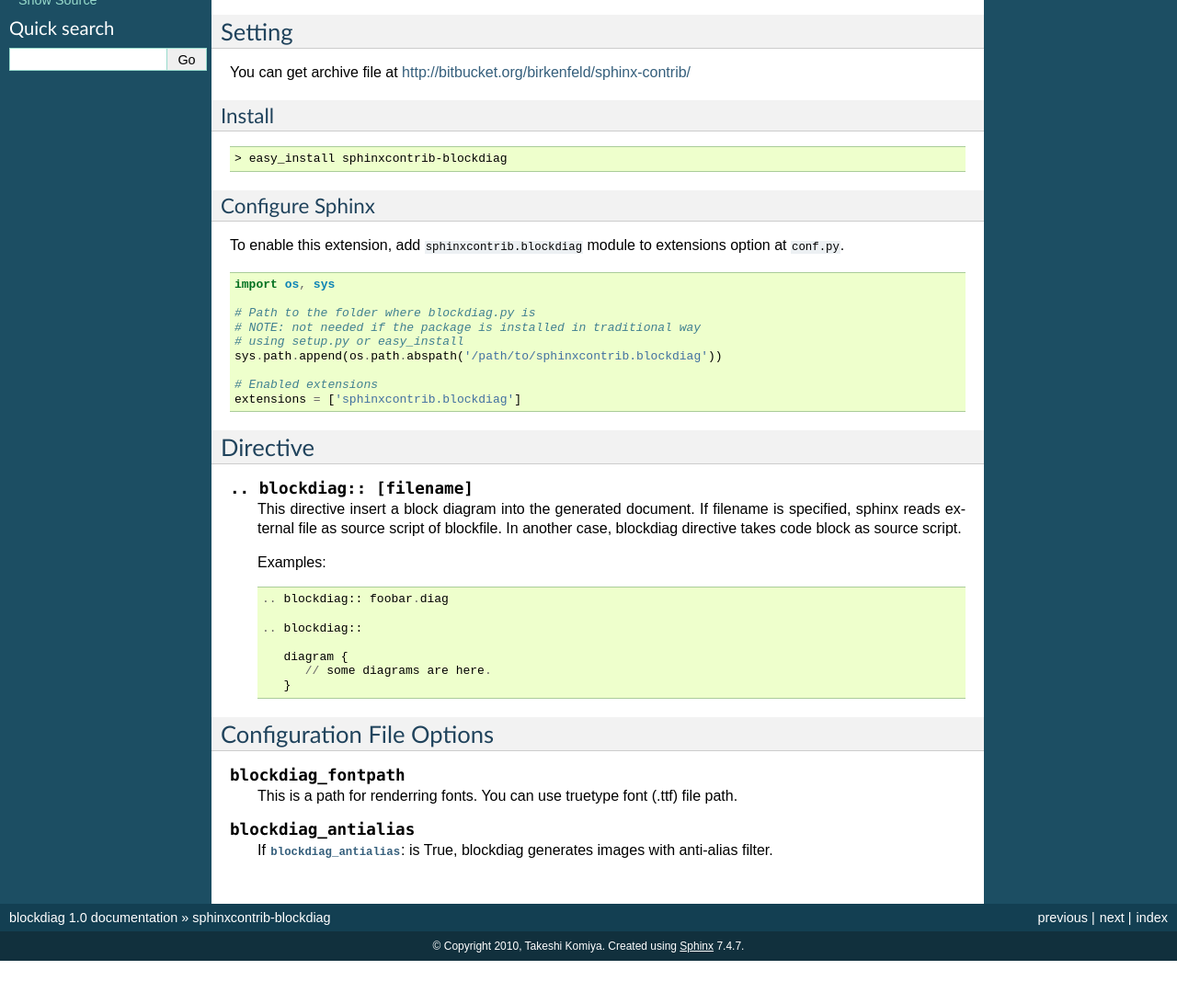
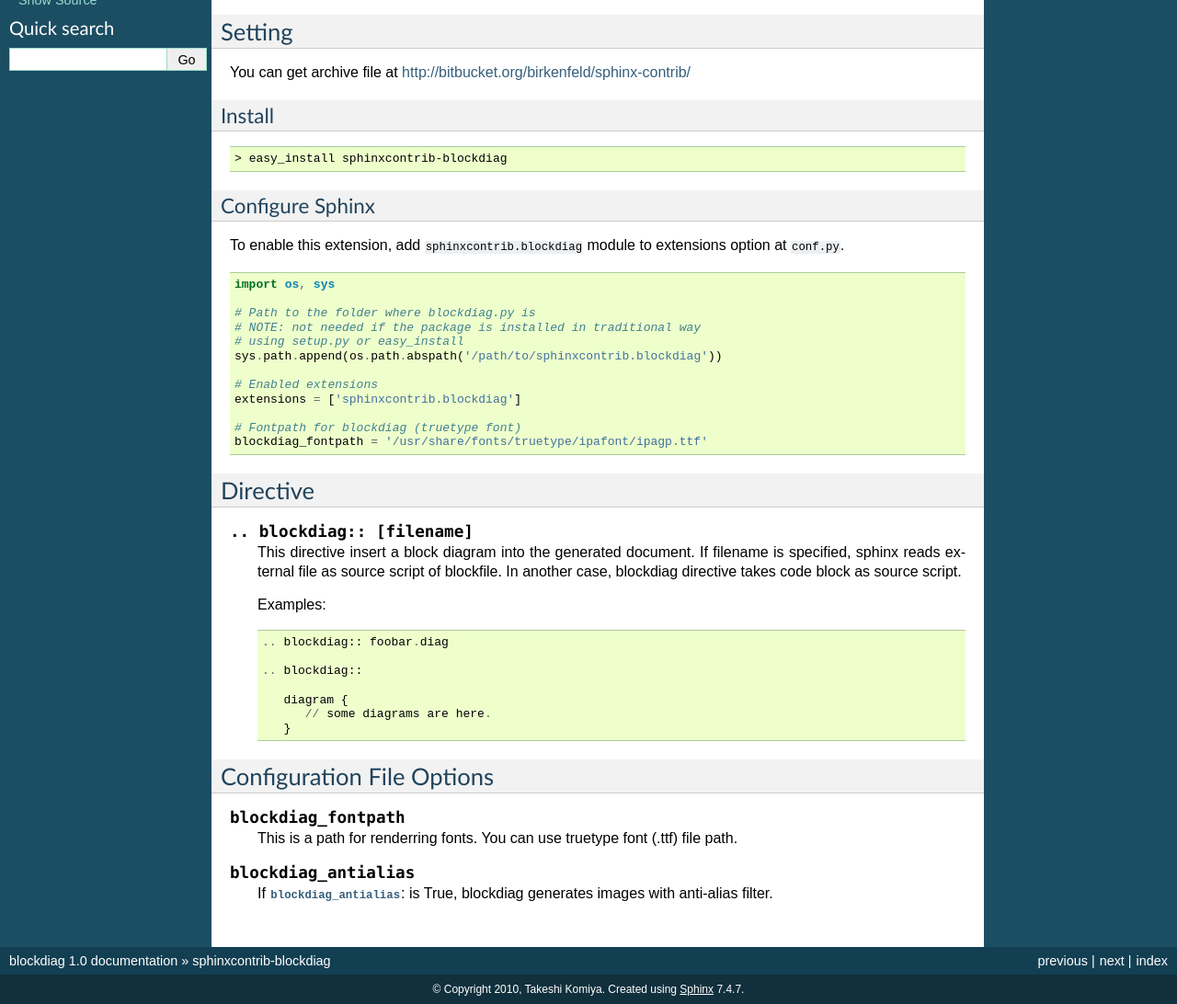
Before and after one commit to blockdiag/blockdiag.com, a Sphinx documentation site: the page built from blockdiag/source/sphinxcontrib.rst, in a window 1280 px wide, cut to the strip 360-1452 px from the top of the page. Shown: the whole strip at 92% size. Built offline with Sphinx 7.4.7, drawn with Linux system fonts in a browser that asks for light colours; nearby versions of some CDN libraries; before the commit the page ends 1405 px from its top, so only the background shows below that.

Commit message:
* Add blockdiag_fontpath settings to example.

```diff
--- a/blockdiag/source/sphinxcontrib.rst
+++ b/blockdiag/source/sphinxcontrib.rst
@@ -52,6 +52,9 @@
    # Enabled extensions
    extensions = ['sphinxcontrib.blockdiag']
 
+   # Fontpath for blockdiag (truetype font)
+   blockdiag_fontpath = '/usr/share/fonts/truetype/ipafont/ipagp.ttf'
+
 
 Directive
 =========
```
Also changed, not shown: 5 other files.
